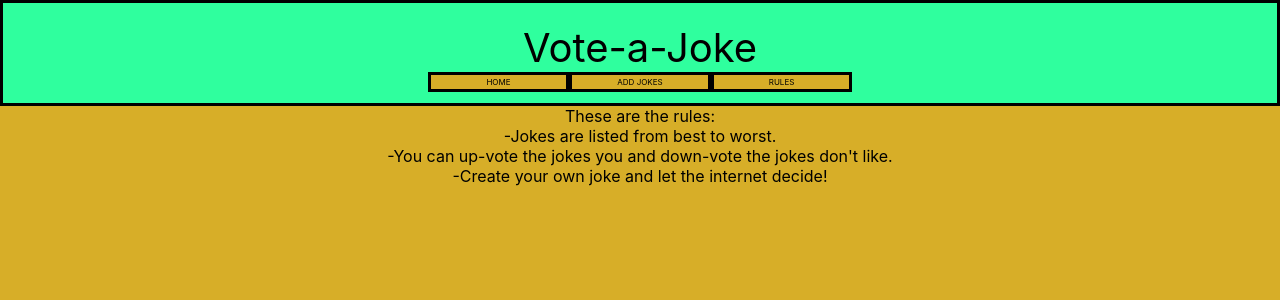
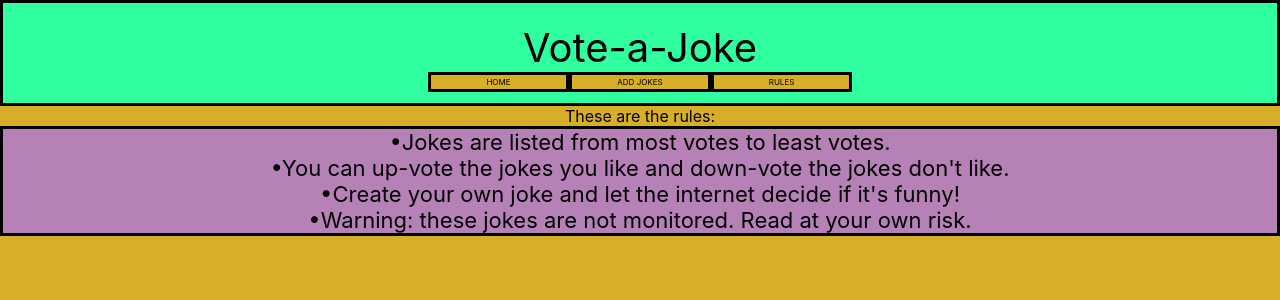
Before and after one commit to michaeljgrieshaber/Code-Jokes, a React (Create React App) app in the folder client/: page /Rules in a window 1280 px wide. Shown: the top 300 px of the page. Built offline with nearby package versions, Linux system fonts and the light colour scheme; no server answers.

Commit message:
rules update

```diff
--- a/client/src/App.css
+++ b/client/src/App.css
@@ -86,15 +86,17 @@ body {
 
 .form {
   background-color: rgb(182, 129, 182);
-}
-
-/* .jokeInput {
-  height: 400px;
+  border-style: solid;
 }
 
 .jokeInput {
-  height: 400px;
-} */
+  height: 10em;
+  width: 30em;
+}
+
+.authorInput {
+  width: 20em;
+}
 
 .button {
   border-radius: 38.5%;
@@ -109,8 +111,14 @@ body {
   color: red;
 }
 
+.rulesMain {
+  background-color: rgb(215, 174, 40);
+}
+
 .rules {
-  background-color: rgb(215, 174, 40);
+  background-color: rgb(182, 129, 182);
+  border-style: solid;
+  font-size: 22px;
 }
 
 @media only screen and (min-width: 600px) {
--- a/client/src/Components/Rules.jsx
+++ b/client/src/Components/Rules.jsx
@@ -2,15 +2,18 @@ import Navbar from "./Navbar";
 
 export default function Rules() {
   return (
-    <div className="rules">
+    <div className="rulesMain">
       <Navbar />
       These are the rules:
       <br />
-      -Jokes are listed from best to worst.
-      <br />
-      -You can up-vote the jokes you and down-vote the jokes don't like.
-      <br />
-      -Create your own joke and let the internet decide!
+      <div className="rules">
+        •Jokes are listed from most votes to least votes.
+        <br /> •You can up-vote the jokes you like and down-vote the jokes don't
+        like.
+        <br /> •Create your own joke and let the internet decide if it's funny!
+        <br />
+        •Warning: these jokes are not monitored. Read at your own risk.
+      </div>
     </div>
   );
 }
```
